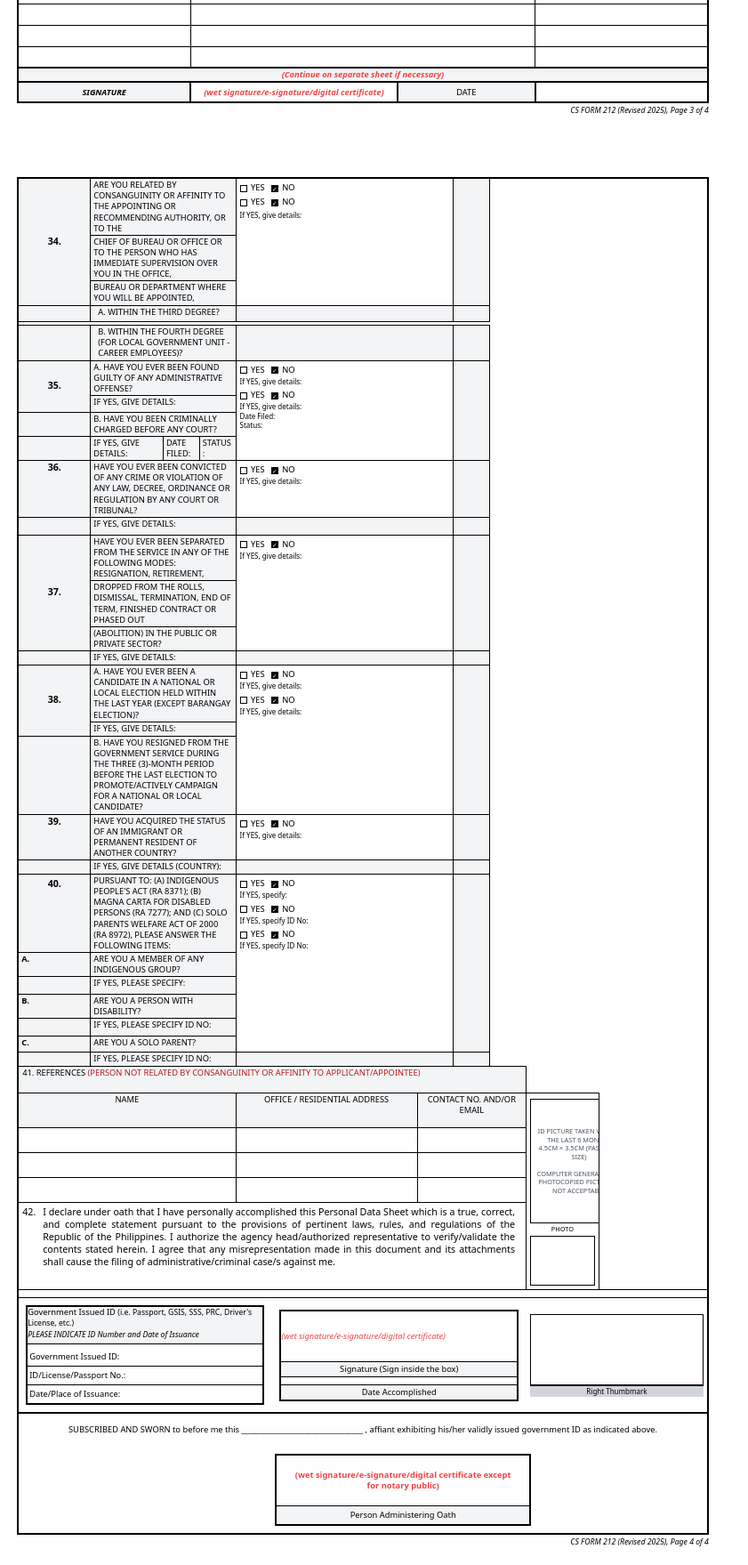
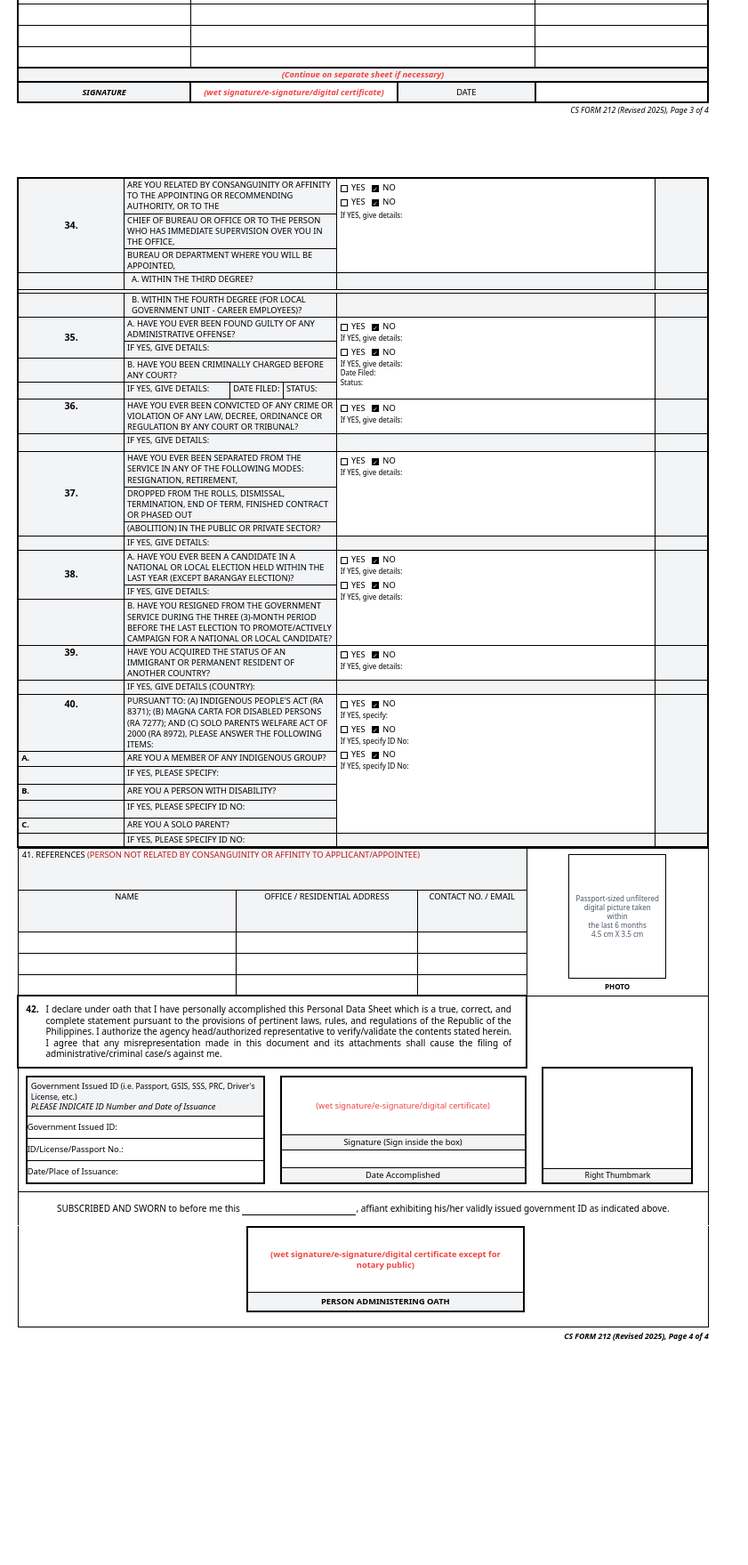
Before and after one commit to SHIROxcx/darfo5-hrms, a Laravel app: page /pds/html-preview in a window 1280 px wide. Shown: the part 3564-5323 px from the top of the page at 89% size, without its empty margins (0-841 px from the left). After the commit the page ends 5071 px from the top, so only its background shows below. Run offline with Laravel 12, Linux system fonts and the light colour scheme; the visitor is signed in with stand-in values (Sample User, id 1); data comes from the database, SQL or seed files in the repository; data that the repository does not hold is empty; parts of the project's set-up code (start-up, migrations or seed data) failed here and were passed over; some libraries are stand-ins or nearby versions.

Commit message:
update: pds page 4

```diff
--- a/resources/views/pds/pdf.blade.php
+++ b/resources/views/pds/pdf.blade.php
@@ -36,6 +36,29 @@
         page-break-after: always;
         background: #fff;
         position: relative;
+    }
+
+    .photo-box {
+        width: 3.5cm;
+        height: 4.5cm;
+        border: 2px solid black;
+        margin: 0 auto;
+        display: flex;
+        align-items: center;
+        justify-content: center;
+        background-color: white;
+    }
+    .thumb-box {
+        width: 4.5cm;
+        height: 3.5cm;
+        border: 2px solid black;
+        margin: 0 auto;
+        background-color: white;
+    }
+    .pds-table {
+        width: 100%;
+        border-collapse: collapse;
+        table-layout: fixed;
     }
 
     /* Table cells need specific sizing for PDF accuracy */
@@ -676,93 +699,116 @@
     <tr style="height:13pt;"><td colspan="2" class="{{ $lbl }} text-[6.5pt]"><strong>c.</strong></td><td colspan="4" class="{{ $lbl }} text-[6.5pt]">Are you a solo parent?</td></tr>
     <tr style="height:12pt;"><td colspan="2" class="{{ $lbl }}"></td><td colspan="4" class="{{ $lbl }} text-[6.5pt]">If YES, please specify ID No:</td><td colspan="6" class="{{ $lbl }}"></td><td class="{{ $lbl }}"></td></tr>
 
-    {{-- References + Photo --}}
-    <tr style="height:23pt;">
-        <td colspan="14" class="{{ $lbl }} align-top text-[6.5pt] px-1">
+   <table class="pds-table">
+    {{-- 41. REFERENCES + PHOTO --}}
+    {{-- Photo Rowspan starts here --}}
+    <tr>
+        <td colspan="14" class="{{ $lbl }} align-top text-[6.5pt] px-1 border-b-0">
             41. REFERENCES <span class="text-red-700 font-normal">(Person not related by consanguinity or affinity to applicant/appointee)</span>
         </td>
-    </tr>
-    <tr style="height:23pt;" class="uppercase">
-        <td colspan="6" class="{{ $lbl }} text-center text-[6.5pt]">NAME</td>
-        <td colspan="5" class="{{ $lbl }} text-center text-[6.5pt]">OFFICE / RESIDENTIAL ADDRESS</td>
-        <td colspan="3" class="{{ $lbl }} text-center text-[6.5pt]">CONTACT NO. AND/OR EMAIL</td>
-        <td rowspan="5" colspan="2" class="text-center align-top p-1">
+        <td colspan="5" rowspan="5" class="text-center align-top p-1 border-l-0">
             <div class="photo-box">
                 @if(!empty($govId?->passport_photo))
-                    <img src="{{ storage_path('app/public/' . $govId->passport_photo) }}">
+                    <img src="{{ storage_path('app/public/' . $govId->passport_photo) }}" class="w-full h-full object-cover">
                 @else
-                    <span class="text-[5.5pt] text-gray-600 p-1">ID picture taken within the last 6 months<br>4.5cm × 3.5cm (passport size)<br><br>Computer generated or photocopied picture is not acceptable</span>
+                    <span class="text-[6pt] text-gray-600 p-1 normal-case leading-tight">
+                        Passport-sized unfiltered <br> digital picture taken within <br> the last 6 months <br> 4.5 cm X 3.5 cm
+                    </span>
                 @endif
             </div>
-            <p class="text-[5.5pt] text-center my-0.5">PHOTO</p>
-            <div class="border border-black h-14 bg-white"></div>
+            <p class="text-[6pt] font-bold text-center mt-1">PHOTO</p>
         </td>
     </tr>
-    @for($i=0;$i<3;$i++)
-    @php $ref=$refs[$i]??null; @endphp
-    <tr style="height:17pt;">
-        <td colspan="6" class="{{ $val }} text-[6.5pt] px-1">{{ $ref?->name??'' }}</td>
-        <td colspan="5" class="{{ $val }} text-[6.5pt] px-1">{{ $ref?->address??'' }}</td>
-        <td colspan="3" class="{{ $val }} text-[6.5pt] px-1">{{ $ref?->telephone??'' }}</td>
+
+    <tr class="uppercase">
+        <td colspan="6" class="{{ $lbl }} text-center text-[6pt] border-y">NAME</td>
+        <td colspan="5" class="{{ $lbl }} text-center text-[6pt] border-y">OFFICE / RESIDENTIAL ADDRESS</td>
+        <td colspan="3" class="{{ $lbl }} text-center text-[6pt] border-y">CONTACT NO. / EMAIL</td>
+    </tr>
+
+    @for($i=0; $i<3; $i++)
+    @php $ref = $refs[$i] ?? null; @endphp
+    <tr style="height:18pt;">
+        <td colspan="6" class="{{ $val }} text-[6.5pt] px-1 border-y">{{ $ref?->name ?? '' }}</td>
+        <td colspan="5" class="{{ $val }} text-[6.5pt] px-1 border-y">{{ $ref?->address ?? '' }}</td>
+        <td colspan="3" class="{{ $val }} text-[6.5pt] px-1 border-y">{{ $ref?->telephone ?? '' }}</td>
     </tr>
     @endfor
 
-    {{-- Declaration --}}
-    <tr style="height:20pt;">
-        <td colspan="14" class="align-top text-[8pt] p-1 text-justify normal-case">
+    {{-- 42. DECLARATION + THUMBMARK (Start) --}}
+    <tr>
+        <td colspan="14" class="align-top text-[7.5pt] p-2 text-justify normal-case border-2 border-black">
             <div class="flex">
-                <span>42.</span><p class="px-2"> I declare under oath that I have personally accomplished this Personal Data Sheet which is a true, correct, and complete statement pursuant to the provisions of pertinent laws, rules, and regulations of the Republic of the Philippines. I authorize the agency head/authorized representative to verify/validate the contents stated herein. I agree that any misrepresentation made in this document and its attachments shall cause the filing of administrative/criminal case/s against me.</p>
+                <span class="font-bold">42.</span>
+                <p class="px-2 leading-tight">
+                    I declare under oath that I have personally accomplished this Personal Data Sheet which is a true, correct, and complete statement pursuant to the provisions of pertinent laws, rules, and regulations of the Republic of the Philippines. I authorize the agency head/authorized representative to verify/validate the contents stated herein. I agree that any misrepresentation made in this document and its attachments shall cause the filing of administrative/criminal case/s against me.
+                </p>
+            </div>
+        </td>
+        {{-- Thumbmark Rowspan starts here --}}
+        <td colspan="5" rowspan="2" class="text-center align-bottom p-2 border-l-0">
+            <div class="thumb-box flex flex-col">
+                <div class="grow bg-white"></div>
+                <div class="bg-gray-100 border-t border-black text-center py-0.5 text-[6.5pt]">
+                    Right Thumbmark
+                </div>
             </div>
         </td>
     </tr>
 
-    {{-- Gov't ID + Signature --}}
-    <tr style="height:7pt;"><td colspan="19"></td></tr>
-    <tr style="height:32pt;" class="border-b-2 border-black">
-        <td colspan="7"  class=" align-top p-2 text-[7pt] border-white">
-            <div class="border-2 border-black">
-                <div class="border-b border-black pb-1 mb-1 bg-gray-100">Government Issued ID <span class="text-[6.5pt]">(i.e. Passport, GSIS, SSS, PRC, Driver's License, etc.)</    span><br><em>PLEASE INDICATE ID Number and Date of Issuance</em></div>
-                <div class="border-b border-black py-1 px-0.5">Government Issued ID: {{ $govId?->id_type??'' }}</div>
-                <div class="border-b border-black py-1 px-0.5">ID/License/Passport No.: {{ $govId?->id_number??'' }}</div>
-                <div class="py-1 pl-0.5">Date/Place of Issuance: {{ ($govId?->date_of_issuance??'').($govId?->place_of_issuance ? ' / '.$govId->place_of_issuance : '') }}</div>
+    {{-- GOV ID & SIGNATURE --}}
+    <tr>
+        {{-- ID Block --}}
+        <td colspan="7" class="align-top p-2 border-r-white">
+            <div class="border-2 border-black h-full">
+                <div class="bg-gray-100 border-b border-black p-1 text-[7pt] leading-tight">
+                    Government Issued ID <span class="text-[6.5pt] font-normal">(i.e. Passport, GSIS, SSS, PRC, Driver's License, etc.)</span><br>
+                    <span class="italic">PLEASE INDICATE ID Number and Date of Issuance</span>
+                </div>
+                <div class="py-1.5 text-[7pt] border-b border-black">Government Issued ID: <span class="font-bold">{{ $govId?->id_type ?? '' }}</span></div>
+                <div class="py-1.5 text-[7pt] border-b border-black">ID/License/Passport No.: <span class="font-bold">{{ $govId?->id_number ?? '' }}</span></div>
+                <div class="py-1.5 text-[7pt]">Date/Place of Issuance: <span class="font-bold">{{ ($govId?->date_of_issuance ?? '').($govId?->place_of_issuance ? ' / '.$govId->place_of_issuance : '') }}</span></div>
             </div>
         </td>
-        <td colspan="7" class="text-center align-middle text-[6.5pt] p-2 border-white">
-            <div class="border-2 border-black">
-                <div class="max-h-14 min-h-14 flex items-center">
+        {{-- Signature Block --}}
+        <td colspan="7" class="align-top p-2 pr-0 border-t-0 border-r-white">
+            <div class="border-2 border-black h-full flex flex-col">
+                <div class="grow flex items-center justify-center p-1 min-h-16">
                     @if(empty($govId?->signature))
-                        <span class="text-red-500 italic text-[7pt]">(wet signature/e-signature/digital certificate)</span>
+                        <span class="text-red-500 text-[7pt] text-center leading-tight">(wet signature/e-signature/digital certificate)</span>
                     @else
-                        <img src="{{ storage_path('app/public/' . $govId->signature) }}" class="max-h-8 max-w-full mx-auto block">
+                        <img src="{{ storage_path('app/public/' . $govId->signature) }}" class="max-h-14">
                     @endif
                 </div>
-                <div class="text-center border-b border-t border-black text-[7pt] py-0.5 bg-gray-100">Signature (Sign inside the box)</div>
-                <div class="border-b border-black text-center align-middle text-[7pt] py-1">{{ $govId?->date_accomplished??'' }}</div>
-                <div class="text-center text-[7pt] py-0.5 bg-gray-100">Date Accomplished</div>
+                <div class="bg-gray-100 border-t border-b border-black text-center py-0.5 text-[7pt]">Signature (Sign inside the box)</div>
+                <div class="text-center py-1 text-[7pt] min-h-[14pt]">{{ $govId?->date_accomplished ?? '' }}</div>
+                <div class="bg-gray-100 border-t border-black text-center py-0.5 text-[7pt]">Date Accomplished</div>
             </div>
-        </td>
-        <td colspan="5"  class="text-center align-middle p-1 m-2">
-            <div class="border border-black h-20 bg-white"></div>
-            <div class="bg-gray-300 border-t border-black text-center p-px text-[6pt]">Right Thumbmark</div>
         </td>
     </tr>
 
-    {{-- Subscribed --}}
-    <tr style="height:28pt;">
-        <td colspan="19" class="border-2 border-t  border-black border-b-0 text-center align-middle text-[7pt]">
-            <span class="uppercase">SUBSCRIBED AND SWORN</span> to before me this _________________________________    , affiant exhibiting his/her validly issued government ID as indicated above.
+    {{-- SUBSCRIBED AND SWORN --}}
+    <tr>
+        <td colspan="19" class="text-center p-3 text-[7.5pt] border-b-white">
+            <span class="uppercase">SUBSCRIBED AND SWORN</span> to before me this <span class="px-16 border-b border-black"></span>, affiant exhibiting his/her validly issued government ID as indicated above.
         </td>
     </tr>
-    <tr style="height:53pt;">
-        <td colspan="19" class="text-center align-bottom pl-72 py-2 border-t-0">
-            <div class="w-full border-black border-2 max-w-72">
-                <div class="inline-block  py-4 px-5 text-[7pt] text-red-500 font-bold">(wet signature/e-signature/digital certificate except for notary public)</div><br>
-                <div class="text-[7pt] border-t border-black bg-gray-100 py-1">Person Administering Oath</div>
+
+    {{-- PERSON ADMINISTERING OATH --}}
+    <tr>
+        <td colspan="19" class="p-4 pt-0">
+            <div class="ml-60 w-full max-w-[235pt] border-2 border-black">
+                <div class="p-6 text-center text-red-500 text-[7pt] leading-tight font-bold">
+                    (wet signature/e-signature/digital certificate except for notary public)
+                </div>
+                <div class="bg-gray-100 border-t border-black text-center py-1 text-[7pt] font-bold uppercase">
+                    Person Administering Oath
+                </div>
             </div>
         </td>
     </tr>
-    </table>
-    <p class="text-right italic text-[6.5pt] mt-0.5">CS FORM 212 (Revised 2025), Page 4 of 4</p>
+</table>
+<div class="text-right italic text-[6.5pt] font-bold mt-1">CS FORM 212 (Revised 2025), Page 4 of 4</div>
 </div>
 
 </body>
```
